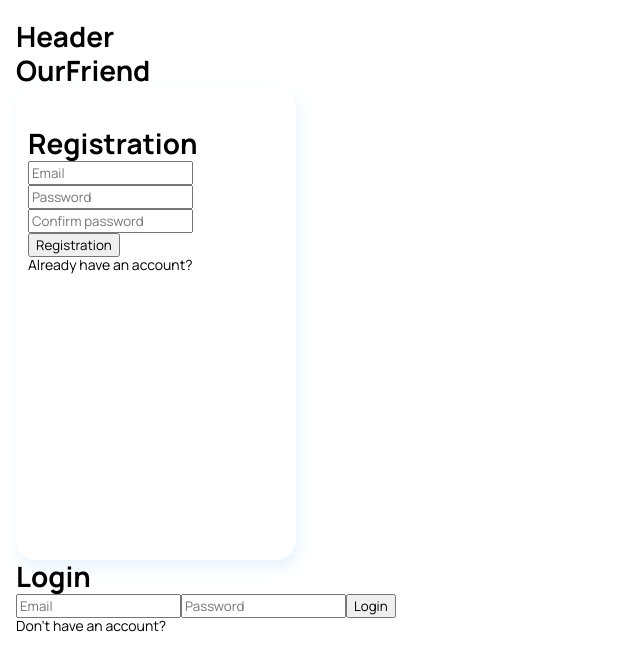
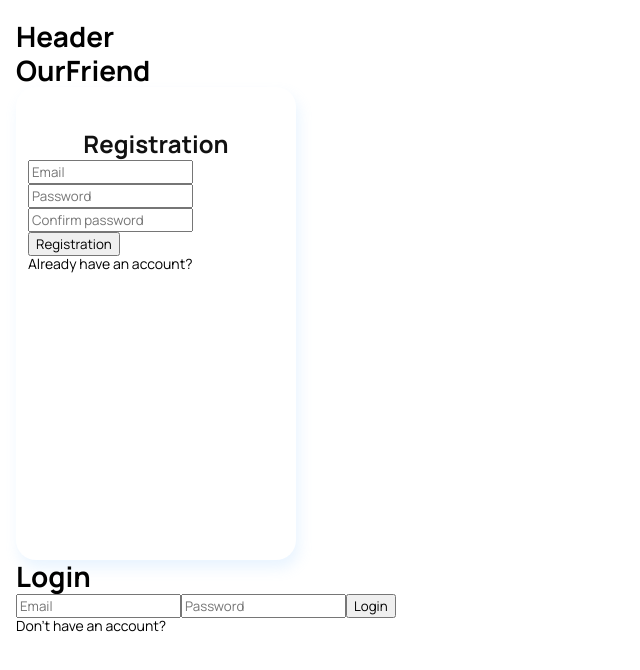
Before and after one commit to DenisTunyk/your-pet, a React (Create React App) app: page /your-pet/ourfriend in a window 1280 px wide. Shown: the top 670 px of the page, without its empty margins (0-640 px from the left). Built offline with nearby package versions, Linux system fonts and the light colour scheme.

Commit message:
Update RegisterForm.jsx

```diff
--- a/src/components/RegisterForm/RegisterForm.jsx
+++ b/src/components/RegisterForm/RegisterForm.jsx
@@ -1,7 +1,7 @@
 import { useState } from 'react';
 import { useDispatch } from 'react-redux';
 import { register } from 'redux/auth/auth-operations';
-import { Container } from './RegisterForm.styled';
+import { Container, Title } from './RegisterForm.styled';
 
 export const RegisterForm = () => {
   const [email, setEmail] = useState('');
@@ -38,7 +38,7 @@ export const RegisterForm = () => {
 
   return (
     <Container>
-      <h1>Registration</h1>
+      <Title>Registration</Title>
       <form onSubmit={handleSubmit}>
         <label>
           <input
```
